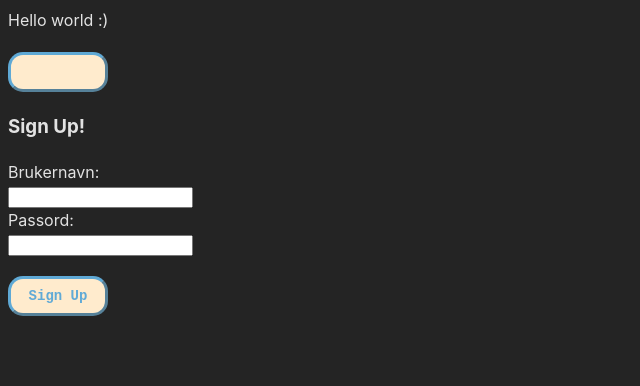
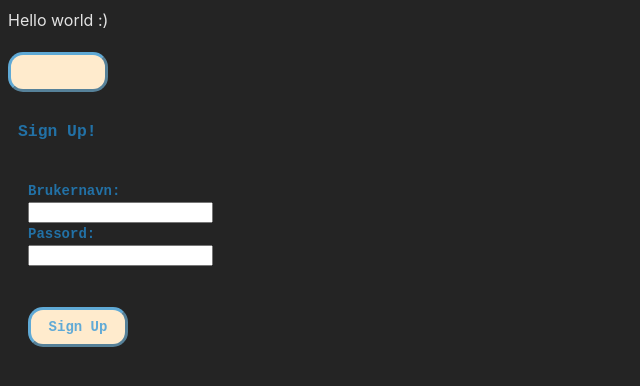
Before and after one commit to kaisaol/flashyLearning, a React (Vite) app in the folder Client/: page / in a window 1280 px wide. Shown: the top 386 px of the page, without its empty margins (0-640 px from the left). Built offline with nearby package versions, Linux system fonts and the light colour scheme.

Commit message:
Fikset style til SignUp-formen

```diff
--- a/Client/src/components/SignUp.jsx
+++ b/Client/src/components/SignUp.jsx
@@ -1,6 +1,6 @@
 import "../styles/SignUp.css";
 import Button from "./Button";
-import React, { useState } from 'react';
+import { useState } from 'react';
 
 
 const SignUp = () => {
@@ -32,9 +32,10 @@ const handleSignUp = (event) => {
 
 
 return (
-
+    <div className="form">
       <form>
-        <h3>Sign Up!</h3>
+          <h3 className="headerSignUp">Sign Up!</h3>
+          <div className="input">
           <label htmlFor="userName">Brukernavn:</label><br />
           <input
                 type="text"
@@ -51,9 +52,12 @@ return (
                 onChange = {handlePassChange}
                 value = {password}/>
             <br />
+          </div>
+          <div className="signUpButton">
           <Button onClick = {handleSignUp} label = {"Sign Up"} id = {"SignUpButton"}> </Button>
-
+          </div>
       </form>
+    </div>
 
 );
 
--- a/Client/src/styles/SignUp.css
+++ b/Client/src/styles/SignUp.css
@@ -0,0 +1,26 @@
+.form{
+
+    color: #218fd9b7;
+    width: 100px;
+    height: 40px;
+
+    border-radius: 15px;
+    font-size: 14px;
+    font-family: 'Courier New', Courier, monospace;
+    font-weight: 850;
+}
+
+.headerSignUp{
+    color: #218fd9b7;
+
+    border-bottom: #898585;
+    padding: 10px 10px
+}
+
+.input{
+    padding: 10px 20px;
+}
+.signUpButton{
+    padding: 10px 20px;
+
+}
```
Lines whose indentation alone changed are shown as unchanged.
